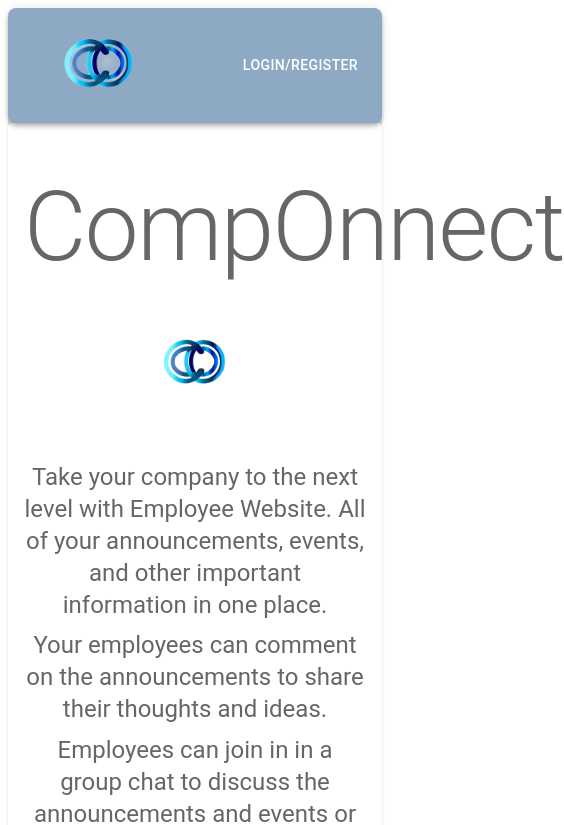
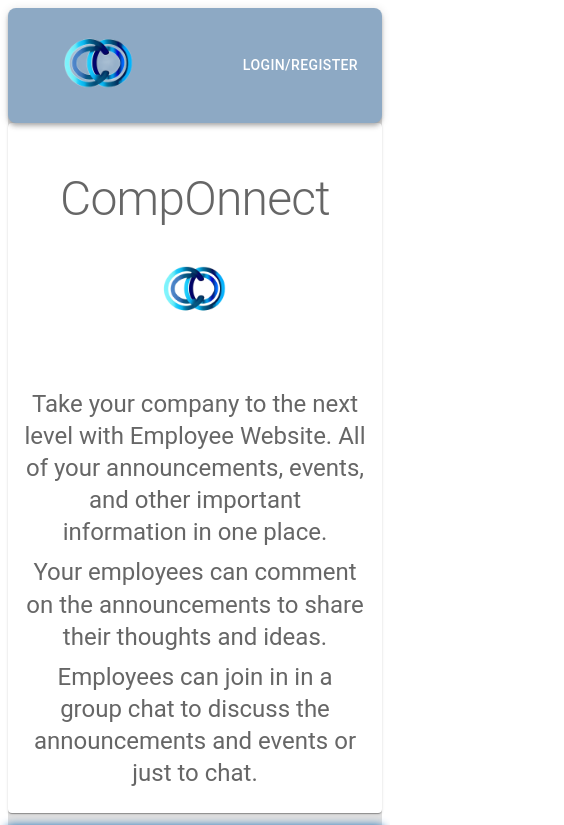
Before and after one commit to ErikAmerico/Employee-Website, a React (Vite) app in the folder client/: page / in a window 390 px wide. Shown: the top 825 px of the page, 564 px wide, since content can reach past the window. Built offline with nearby package versions, Linux system fonts and the light colour scheme; no server answers.

Commit message:
fixed landing page header

```diff
--- a/client/src/pages/home.jsx
+++ b/client/src/pages/home.jsx
@@ -1,25 +1,9 @@
-// make a landing page with MUI for the employee website to showcase what the website is about and what it can do
-// Landing page for new users to see what the website is about and what it can do
-// Employee website is a place companies can post all of their announcements, events, and other important information
-// Employees can comment on the announcements to share their thoughts and ideas
-// Employees can join in in a group chat to discuss the announcements and events or just to chat
-import {
-    CardActionArea,
-    CardHeader,
-    CardMedia,
-    IconButton,
-} from "@mui/material";
 import Box from "@mui/material/Box";
 import Button from "@mui/material/Button";
-import Card from "@mui/material/Card";
-import CardActions from "@mui/material/CardActions";
-import CardContent from "@mui/material/CardContent";
-import Container from "@mui/material/Container";
 import Grid from "@mui/material/Grid";
 import Paper from "@mui/material/Paper";
 import Typography from "@mui/material/Typography";
 import { styled } from "@mui/material/styles";
-import react from "react";
 import { Link } from "react-router-dom";
 
 const Item = styled(Paper)(({ theme }) => ({
@@ -45,6 +29,16 @@ export default function Home() {
                                 component="div"
                                 gutterBottom
                                 marginTop={4}
+                                sx={{
+                                    fontSize: "6rem",
+                                    whiteSpace: "nowrap",
+                                    overflow: "hidden",
+                                    textOverflow: "ellipsis",
+                                    maxWidth: "100%",
+                                    "@media (max-width: 600px)": {
+                                        fontSize: "3rem",
+                                    },
+                                }}
                             >
                                 CompOnnect
                             </Typography>
```
